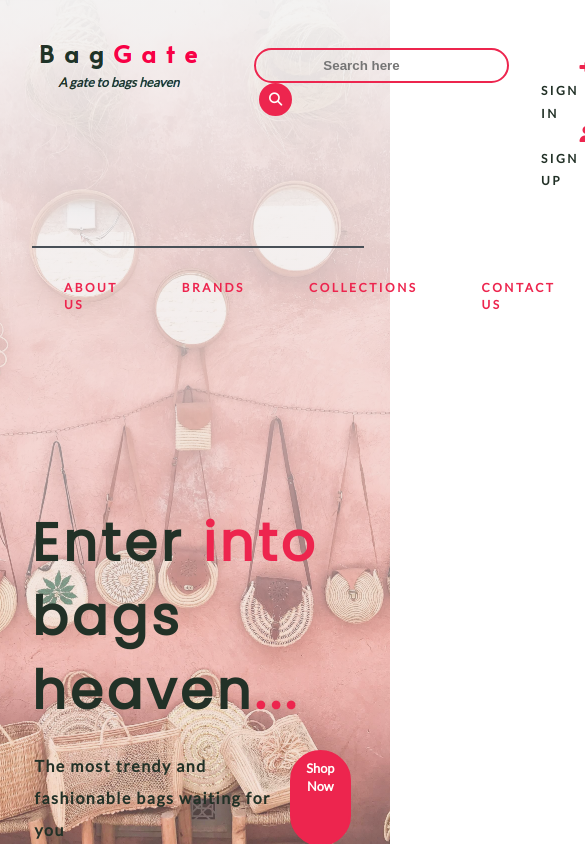
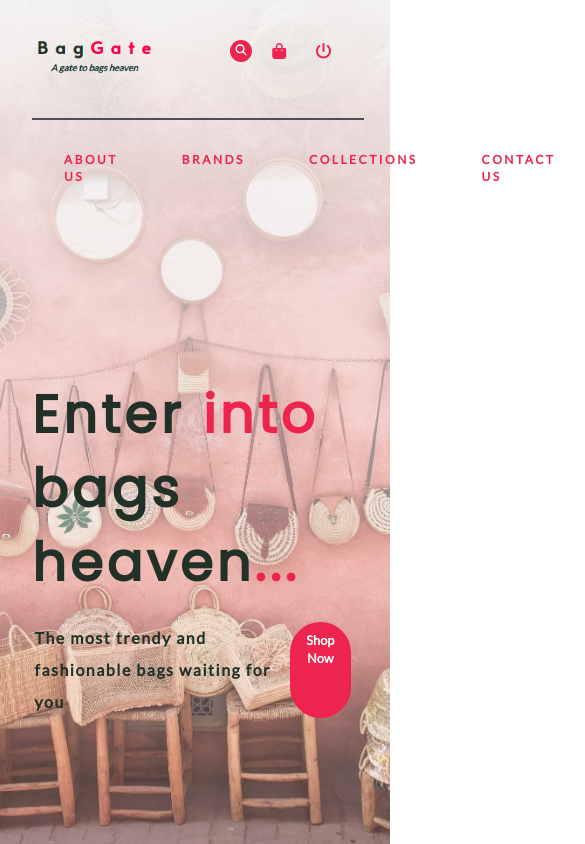
Before and after one commit to kapeiharshad/ecommerce-ui, a React (Create React App) app: page / in a window 390 px wide. Shown: the top 844 px of the page, 585 px wide, since content can reach past the window. Built offline with nearby package versions, Linux system fonts and the light colour scheme; the HTML template or start-up script is replaced by a standard one.

Commit message:
navbar responsive done

```diff
--- a/src/components/header/navbar/Navbar.css
+++ b/src/components/header/navbar/Navbar.css
@@ -58,7 +58,7 @@ input[type="text"] {
 }
 
 .nav-text {
-  margin: 0 2rem;
+  margin: 0 1.5rem;
   font-weight: bold;
   text-transform: uppercase;
   cursor: pointer;
@@ -82,3 +82,47 @@ input[type="text"] {
   max-width: 1170px;
   margin: 0 auto;
 }
+
+/* Tablet view */
+@media screen and (max-width: 1023px) {
+  .search-input {
+    display: none;
+  }
+}
+
+@media screen and (max-width: 720px) {
+  .nav-text {
+    margin: 0 7px;
+  }
+  .links-text {
+    display: none;
+  }
+  .search-button {
+    font-size: 0.7rem;
+    padding: 0.2rem;
+    margin-top: 0.5rem;
+  }
+  .nav-links-icon {
+    font-size: 1rem;
+  }
+  .nav-links-container {
+    display: flex;
+    justify-content: space-evenly;
+  }
+}
+/* mobile view */
+@media screen and (max-width: 425px) {
+  .brandLogo {
+    max-width: 125px;
+    height: auto;
+  }
+  .nav-links-container {
+    padding-top: 0;
+  }
+}
+/*  small screen mobile view */
+@media screen and (max-width: 320px) {
+  .nav-text {
+    margin: 0 3px;
+  }
+}
--- a/src/components/header/navbar/Navbar.js
+++ b/src/components/header/navbar/Navbar.js
@@ -1,15 +1,15 @@
 import React from "react";
 import "./Navbar.css";
 import logo from "../../../img/logoImg.png";
-import {Link} from "react-router-dom";
+import { Link } from "react-router-dom";
 
 const Navbar = () => {
   return (
-    <div className="main-body" style={{paddingTop: "2rem"}}>
+    <div className="main-body" style={{ paddingTop: "2rem" }}>
       <div className="navbar section-center-navbar">
-        <div className="brandLogo">
+        <div className="brandLogo-container">
           <Link to="/">
-            <img src={logo} alt="BagGate Logo" />
+            <img src={logo} alt="BagGate Logo" className="brandLogo" />
           </Link>
         </div>
         <div className="nav-links-container">
@@ -24,27 +24,31 @@ const Navbar = () => {
             </button>
           </form>
 
-          {/* <div className="signInedTab">
+          <div className="signInedTab">
             <div>
               <span className="nav-text">
-                <i className="fas fa-shopping-bag nav-links-icon"></i>My orders
+                <i className="fas fa-shopping-bag nav-links-icon"></i>
+                <span className="links-text">My orders</span>
               </span>
               <span className="nav-text">
-                <i className="fas fa-power-off nav-links-icon"></i>Logout
+                <i className="fas fa-power-off nav-links-icon"></i>{" "}
+                <span className="links-text">Logout</span>
+              </span>
+            </div>
+          </div>
+
+          {/* <div className="signOutedTab">
+            <div>
+              <span className="nav-text">
+                <i className="fas fa-sign-in-alt nav-links-icon"></i>
+                <span className="links-text">Sign In</span>
+              </span>
+              <span className="nav-text">
+                <i className="fas fa-user-plus nav-links-icon"></i>
+                <span className="links-text">Sign Up</span>
               </span>
             </div>
           </div> */}
-
-          <div className="signOutedTab">
-            <div>
-              <span className="nav-text">
-                <i className="fas fa-sign-in-alt nav-links-icon"></i>Sign In
-              </span>
-              <span className="nav-text">
-                <i className="fas fa-user-plus nav-links-icon"></i>Sign Up
-              </span>
-            </div>
-          </div>
         </div>
       </div>
       <div className="underline"></div>
```
